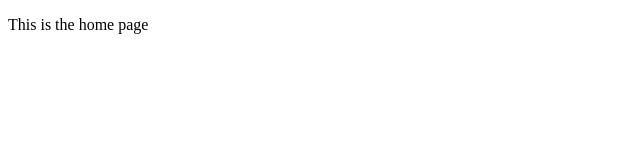
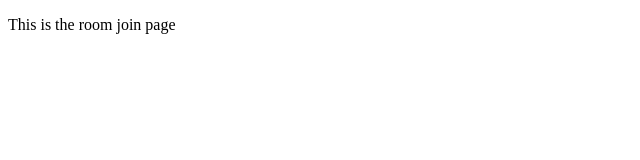
Before and after one commit to j-tomasik/django-music-controller, a React app in the folder music_controller/frontend/: page /join in a window 1280 px wide. Shown: the top 160 px of the page, without its empty margins (0-640 px from the left). Built offline with nearby package versions, Linux system fonts and the light colour scheme; the HTML template or start-up script is replaced by a standard one.

Commit message:
building out front end

```diff
--- a/music_controller/frontend/src/components/App.js
+++ b/music_controller/frontend/src/components/App.js
@@ -1,6 +1,8 @@
 import React , { Component } from 'react';
 import {render} from 'react-dom';
 import Homepage from './HomePage';
+import RoomJoinPage from './RoomJoinPage';
+import CreateRoomPage from './CreateRoomPage';
 
 export default class App extends Component {
     constructor(props) {
@@ -8,7 +10,11 @@ export default class App extends Component {
     }
 
     render() {
-        return <Homepage />;
+        return (
+            <div>
+                <Homepage />
+            </div>
+        )
 
     }
 }
--- a/music_controller/frontend/src/components/HomePage.js
+++ b/music_controller/frontend/src/components/HomePage.js
@@ -1,4 +1,7 @@
 import React, { Component } from 'react';
+import RoomJoinPage from './RoomJoinPage';
+import CreateRoomPage from './CreateRoomPage';
+import {BrowserRouter as Router, Link, Switch, Route, Redirect} from 'react-router-dom';
 
 export default class Homepage extends Component {
     constructor(props) {
@@ -6,7 +9,13 @@ export default class Homepage extends Component {
     }
 
     render() {
-        return <p>This is the home page</p>
+        return (<Router>
+            <Switch>
+                <Route  exact path="/">This is the home page</Route>
+                <Route path='/join' component={RoomJoinPage}></Route>
+                <Route path='/create' component={CreateRoomPage}></Route>
+            </Switch>
+        </Router>)
     }
 
 
```
Also changed, not shown: 1 other file (tests, documents, lock files or other folders).
